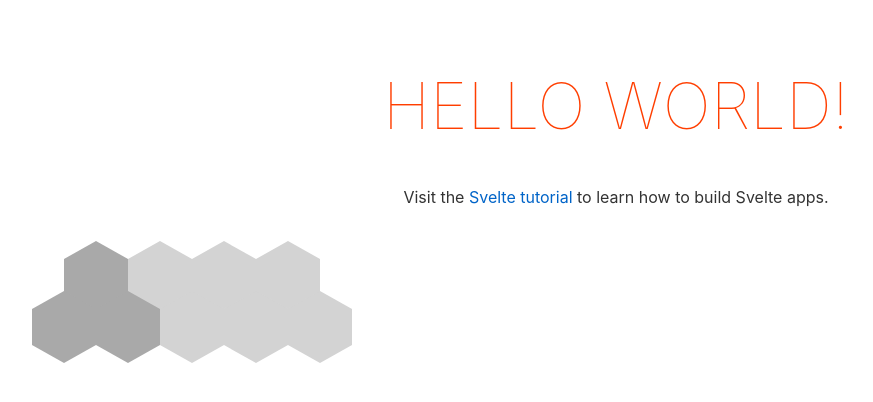
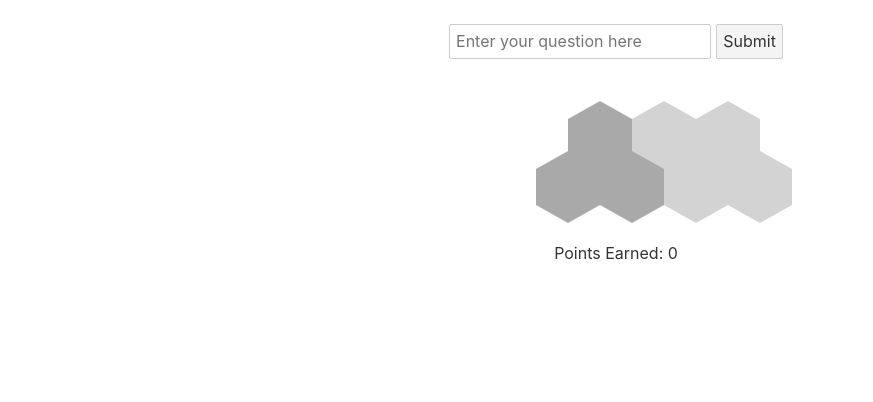
Before and after one commit to JohnSimerlink/vitaminrankings, a Svelte app in the folder svelte-app/: page / in a window 1280 px wide. Shown: the top 402 px of the page, without its empty margins (24-897 px from the left). Built offline with nearby package versions, Linux system fonts and the light colour scheme.

Commit message:
Get addPoints working

```diff
--- a/svelte-app/src/App.svelte
+++ b/svelte-app/src/App.svelte
@@ -1,13 +1,48 @@
 <script>
 	export let name;
-		import Progress from './Progress.svelte';
+	import Progress from './Progress.svelte';
+	let questionsCorrect = 3;
+	let totalQuestions = 7;
+	let pointsEarned = 0; // Added to track the total points earned
+	let questionInput = '';
+	async function _gradeQuestion() {
+		console.log('_gradeQuestion')
+		return new Promise((resolve, reject) => {
+			console.log("about to resolve promise")
+			resolve({
+				numberOfPoints: 1,
+				questionNumberAnsweredCorrectly: 1
+			})
+		})
+	}
+	function gradeQuestion() {
+		console.log('gradeQuestion')
+		// Assuming gradeQuestion is an async function that returns a promise
+		// with the structure {numberOfPoints, questionNumberAnsweredCorrectly}
+		_gradeQuestion(questionInput).then(({numberOfPoints, questionNumberAnsweredCorrectly}) => {
+			console.log('gradeQuestion.then called')
+			// questionsCorrect += questionNumberAnsweredCorrectly;
+			// totalQuestions += numberOfPoints; // Assuming numberOfPoints represents the total questions attempted
+			pointsEarned += numberOfPoints; // Update pointsEarned based on correct answers
+			questionInput = ''; // Reset input after grading
+		});
+	}
 </script>
 
 <main>
-	<h1>Hello {name}!</h1>
-	<p>Visit the <a href="https://svelte.dev/tutorial">Svelte tutorial</a> to learn how to build Svelte apps.</p>
-
-	  <Progress numerator={3} denominator={9} />
+	<div class="quiz">
+		<form on:submit|preventDefault={gradeQuestion}>
+			<input type="text" bind:value={questionInput} placeholder="Enter your question here" />
+			<button type="submit">Submit</button>
+		</form>
+		<div class="progress-container">
+			<Progress numerator={questionsCorrect} denominator={totalQuestions} />
+		</div>
+		<!-- Display the points earned -->
+		<div class="points-earned">
+			Points Earned: {pointsEarned}
+		</div>
+	</div>
 </main>
 
 <style>
@@ -16,6 +51,12 @@
 		padding: 1em;
 		max-width: 240px;
 		margin: 0 auto;
+	}
+
+	.progress-container, .points-earned {
+		display: flex;
+		justify-content: center;
+		margin-top: 1em; /* Added margin for spacing */
 	}
 
 	h1 {
```
